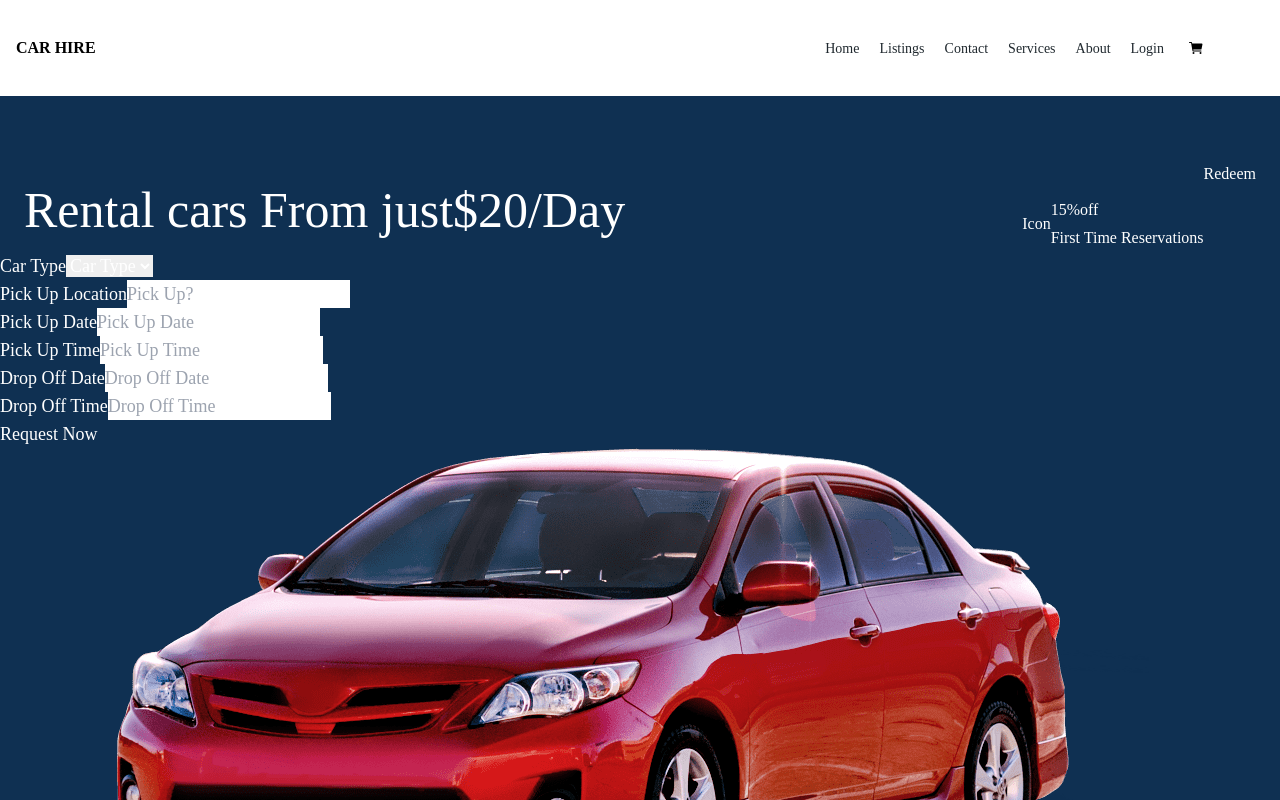
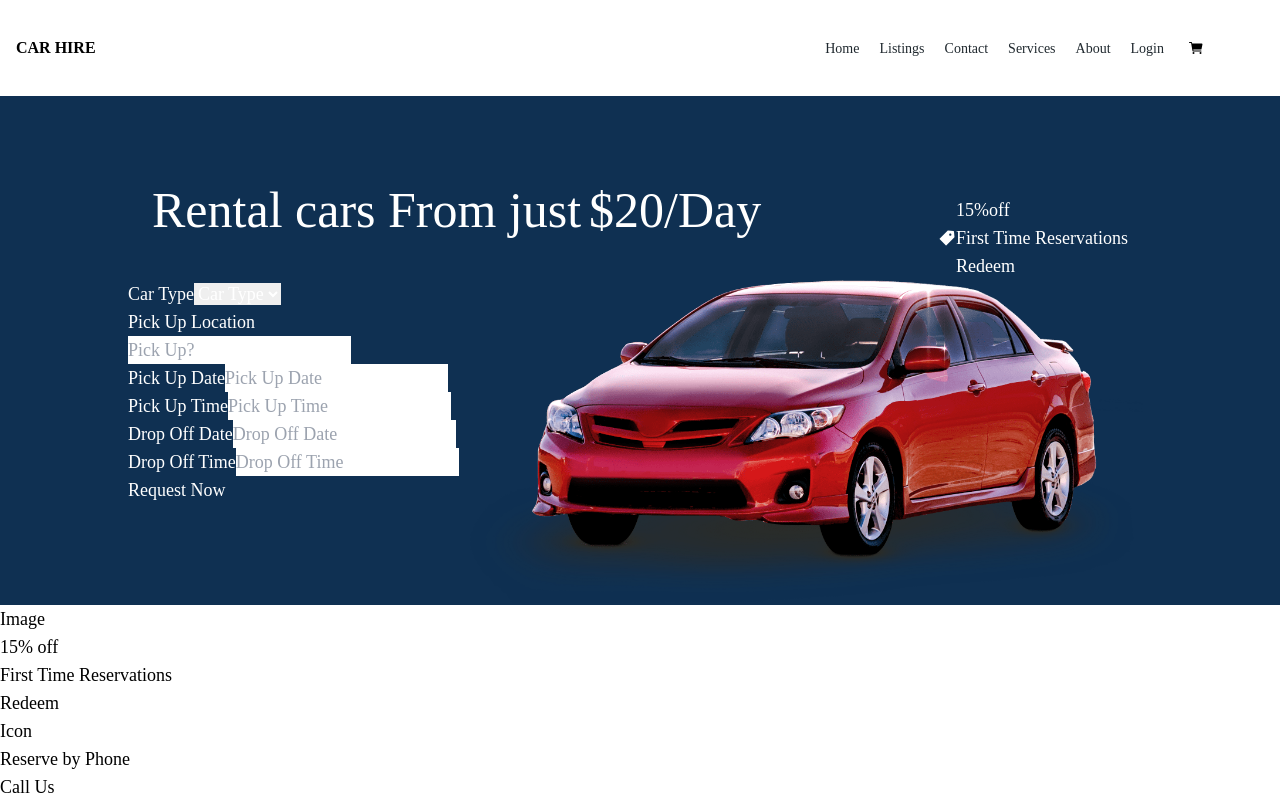
Before and after one commit to iamkibet/Car-Hire, a React (Vite) app: page / in a window 1280 px wide. Shown: the top 800 px of the page. Built offline with nearby package versions, Linux system fonts and the light colour scheme.

Commit message:
Updates
Updates

```diff
--- a/src/components/Hero.jsx
+++ b/src/components/Hero.jsx
@@ -1,52 +1,36 @@
 import React from "react";
-
+import { AiFillTag } from "react-icons/ai";
 
 const Hero = () => {
     return (
         <div className="text-lg">
             <div className="bg-[#0f3052] text-white">
+                <div className="max-w-5xl mx-auto">
                     <div className="flex justify-between w-full px-6">
-                    <div>
-                        <div className="flex">
+                        <div className="">
                             <h1 className="text-[50px] flex items-center pt-[100px]">
                                 Rental cars From just
-                                <span>$20/Day</span>
+                                <span className="pl-2"> $20/Day</span>
                             </h1>
                         </div>
-                    </div>
-                    <div className="items-center text-[16px] flex">
-                        <div>
+
                         <div className="pt-[100px] flex items-center">
-                                <div>
-                                    <span>
-                                        Icon
-                                    </span>
-                                </div>
+                            < AiFillTag />
                             <div>
                                 <h4>
-                                        <span>
                                         15%off
-                                        </span>
                                 </h4>
-                                    <div>
                                     <p>
                                         First Time Reservations
                                     </p>
-                                    </div>
-                                </div>
-                            </div>
-                        </div>
-                        <div>
                                     <a href="/">Redeem</a>
                             </div>
                         </div>
                     </div>
-                <div>
-                    <div>
-                        <div>
-                            <div>
-                                <form action="/">
-                                    <p className="bg-dark">
+
+                    <div className="grid lg:grid-cols-3">
+                            <form className="col-span-1" action="/">
+                                <div className="bg-dark">
                                     <label htmlFor="/"> Car Type</label>
                                     <select name="/" id="/">
                                         <option value="/">Car Type</option>
@@ -54,42 +38,37 @@ const Hero = () => {
                                         <option value="/">Van</option>
                                         <option value="/">MiniVan</option>
                                     </select>
-                                    </p>
-                                    <p>
+                                </div>
+                                <div>
                                     <label htmlFor="/">Pick Up Location</label>
                                     <input type="text" placeholder="Pick Up?"/>
-                                    </p>
-                                    <p>
+                                </div>
+                                <div>
                                     <label htmlFor="/">Pick Up Date</label>
                                     <input type="text" placeholder="Pick Up Date"/>
-                                    </p>
-                                    <p>
+                                </div>
+                                <div>
                                     <label htmlFor="/">Pick Up Time</label>
                                     <input type="text" placeholder="Pick Up Time"/>
-                                    </p>
-                                    <p>
+                                </div>
+                                <div>
                                     <label htmlFor="/">Drop Off Date</label>
                                     <input type="text" placeholder="Drop Off Date"/>
-                                    </p>
-                                    <p>
+                                </div>
+                                <div>
                                     <label htmlFor="/">Drop Off Time</label>
                                     <input type="text" placeholder="Drop Off Time"/>
-                                    </p>
+                                </div>
                                 <div>
                                     <button type="submit">Request Now</button>
                                 </div>
                             </form>
+                            <img className="lg:col-span-2" src="src\assets\carhero.png" alt="car-rental" />
                     </div>
                 </div>
-                    </div>
-                </div>
-                <div>
-                    <div>
-                        <span>
-                            <img src="src\assets\carhero.png" alt="car-rental" />
-                        </span>
-                    </div>
-                </div>
+
+
+
             </div>
             <div>
                 <div>
```
Lines whose indentation alone changed are shown as unchanged.
